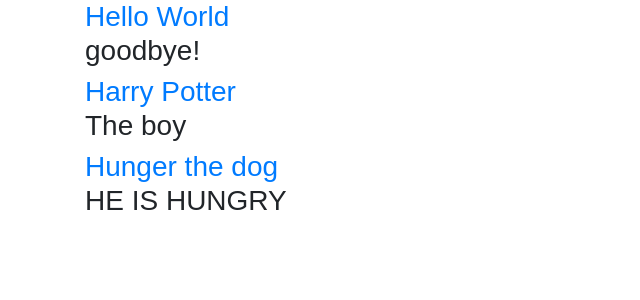
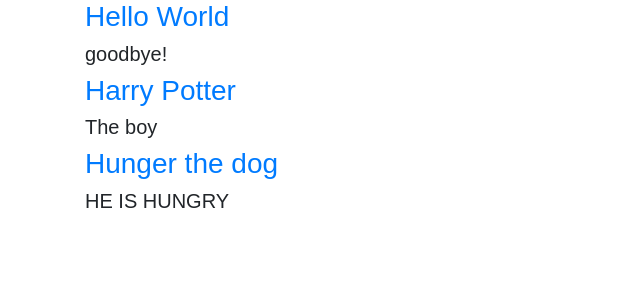
Before and after one commit to ritchey0713/photo-app, a React (Create React App) app in the folder photo-app-client/: page /posts in a window 1280 px wide. Shown: the top 300 px of the page, without its empty margins (0-640 px from the left). Built offline with nearby package versions, Linux system fonts and the light colour scheme.

Commit message:
add link for shows?

```diff
--- a/photo-app-client/src/components/PostList.js
+++ b/photo-app-client/src/components/PostList.js
@@ -3,14 +3,17 @@ import { Link } from 'react-router-dom'
 
 const PostList = ({ posts }) => {
   const renderPosts = posts.map((post) =>
-    <h3 className="container"><Link to={`/posts/${post.id}`}>{post.title}
+<span>
+    <h3 className="container">
+      <Link to={`/posts/${post.id}`}>
+        {post.title}
       </Link>
-      <div>
+      </h3>
+      <div className="container">
+        <h5>{post.subtitle}</h5>
+      </div>
 
-        {post.subtitle}
-
-      </div>
-    </h3>
+</span>
   )
 
   return(
--- a/photo-app-client/src/components/PostShow.js
+++ b/photo-app-client/src/components/PostShow.js
@@ -0,0 +1,23 @@
+import React from 'react'
+import { connect } from 'react-redux'
+
+  const PostShow = ({ post }) => {
+    return(
+      <div>
+        <h3> {post.title}</h3>
+      </div>
+    )
+  }
+
+  const mapStateToProps = (state, ownProps) =>{
+      const post = state.posts.find(post => post.id == ownProps.match.params.postId)
+
+      if(post){
+        return { post }
+      } else {
+        return { post: {} }
+      }
+    }
+
+
+  export default connect(mapStateToProps)(PostShow)
--- a/photo-app-client/src/containers/AllPosts.js
+++ b/photo-app-client/src/containers/AllPosts.js
@@ -2,12 +2,16 @@ import React from 'react';
 import { Route, Switch } from 'react-router-dom'
 import { connect } from 'react-redux';
 import PostList from '../components/PostList';
+import PostShow from '../components/PostShow';
 
 
 
 const AllPosts = ({ match, posts }) =>
   <div>
     <PostList posts={posts} />
+    <Switch>
+      <Route path={`${match.url}/postId`} component={PostShow} />
+    </Switch>
 
   </div>;
 
--- a/photo-app-client/src/containers/Home.js
+++ b/photo-app-client/src/containers/Home.js
@@ -13,7 +13,7 @@ class Home extends Component {
       <Jumbotron title="Welcome" subtitle="put something here?!"/>
         <div className="container">
           <h2>Welcome!</h2>
-            <p><Link classNmae="AllPosts" to={`/posts`}>Views the Postzzzzzz</Link></p>
+            <p><Link className="AllPosts" to={`/posts`}>Views the Postzzzzzz</Link></p>
         </div>
         <Footer />
       </div>
```
